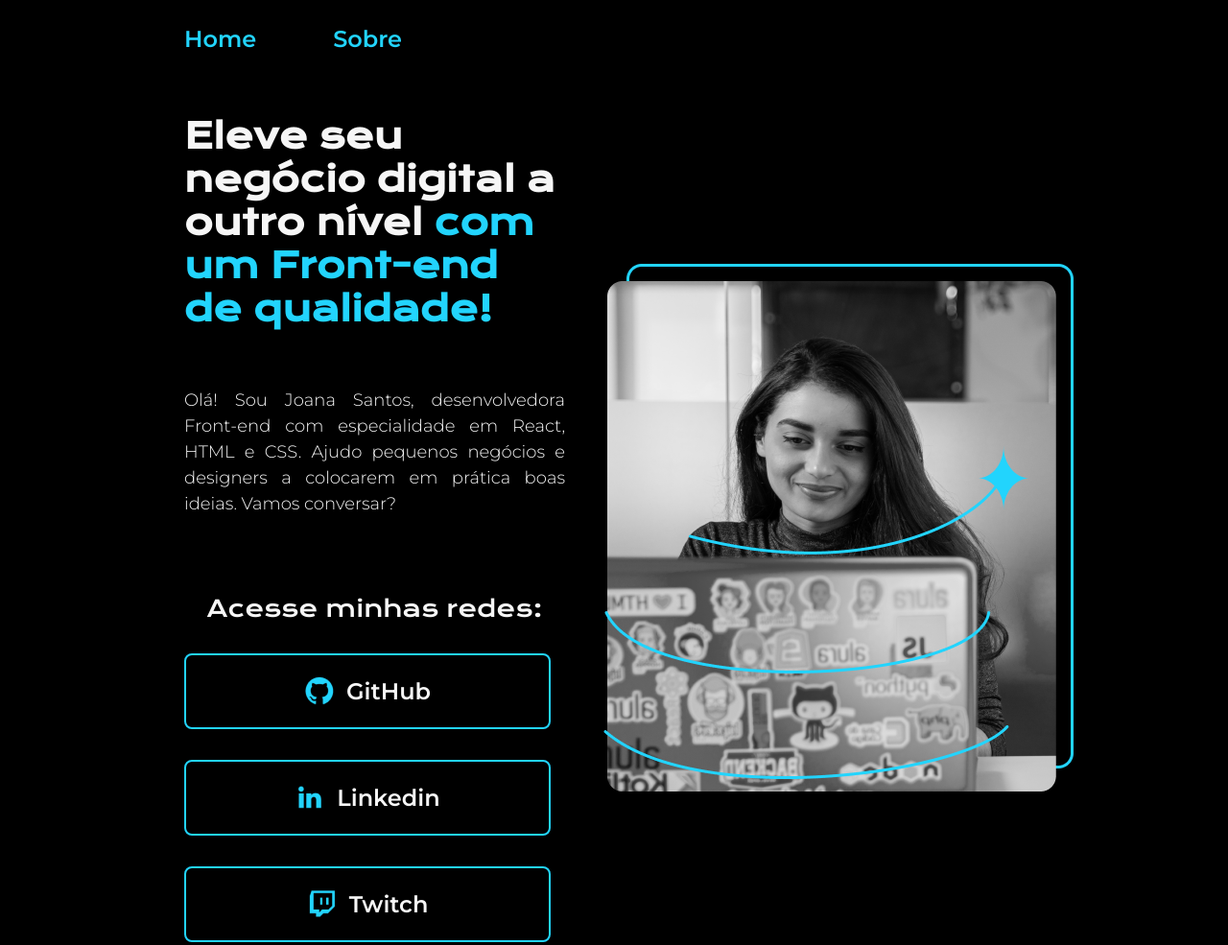
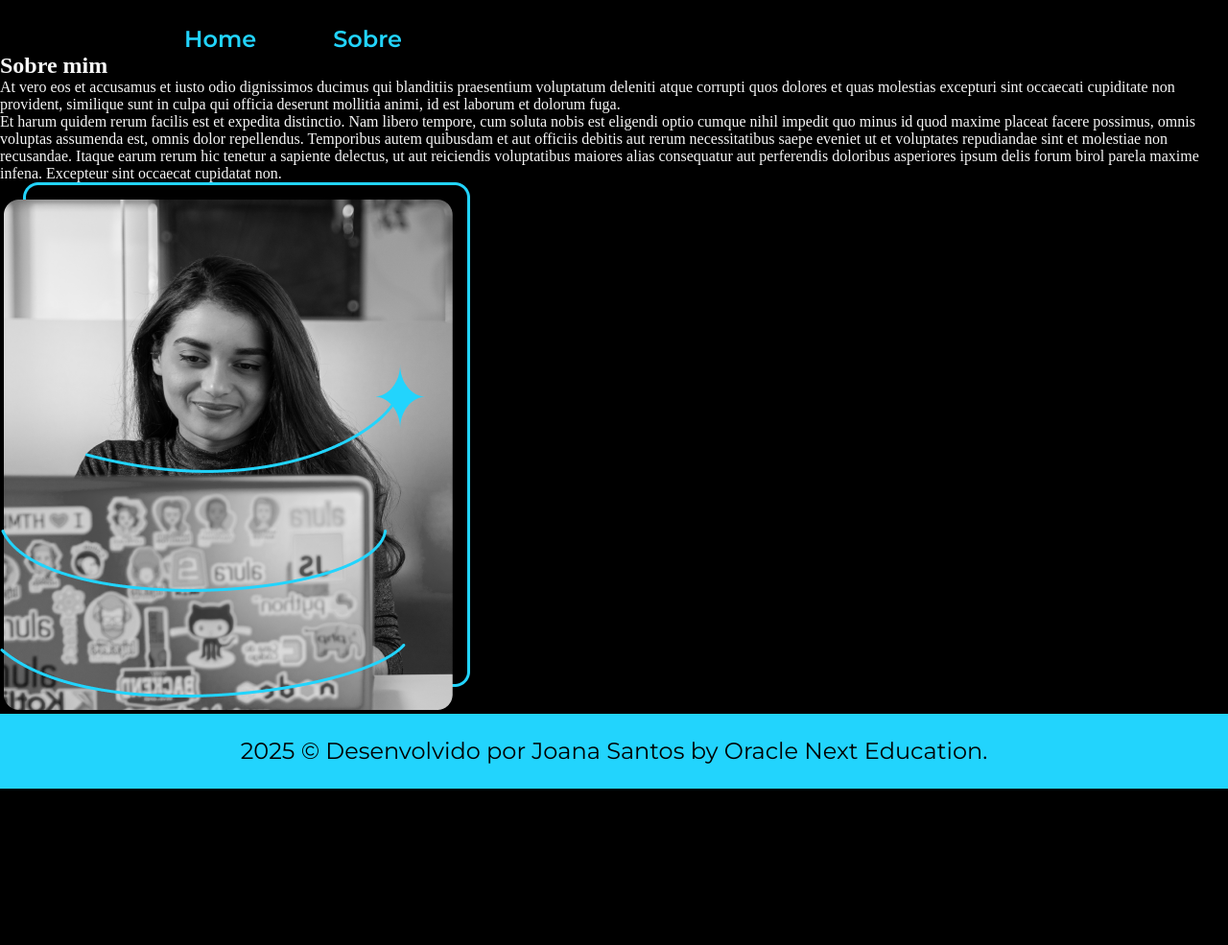
Before and after one commit to johnnysoutodev/curso_html-css-portfolio_by-one, a plain HTML site: page docs/about.html in a window 1280 px wide. Shown: the top 985 px of the page at 96% size. After the commit the page ends 822 px from the top, so only its background shows below. Drawn offline with nearby package versions, Linux system fonts and the light colour scheme.

Commit message:
feat: adicionada as classes no html apenas

```diff
--- a/docs/about.html
+++ b/docs/about.html
@@ -13,25 +13,17 @@
             <a class="cabecalho-menu-link" href="about.html">Sobre</a>
         </nav>
     </header>
-    <main class="apresentacao">
-        <section class="apresentacao-conteudo">
-            <h1 class="apresentacao-conteudo-titulo">Eleve seu negócio digital a outro nível <strong class="destaque-titulo">com um Front-end de qualidade!</strong></h1>
-            <p class="apresentacao-conteudo-texto">Olá! Sou Joana Santos, desenvolvedora Front-end com especialidade em React, HTML e CSS. Ajudo pequenos negócios e designers a colocarem em prática boas ideias. Vamos conversar?</p>
-            <div class="apresentacao-links">
-                <h2 class="apresentacao-links-subtitulo">Acesse minhas redes:</h2>
-                <a class="apresentacao-links-link" href="#">
-                    <img src="assets/icon_github.png" alt="Icone do GitHub">
-                    GitHub
-                </a>
-                <a class="apresentacao-links-link" href="#">
-                    <img src="assets/icon_linkedin.png" alt="Icone do Linkedin">
-                    Linkedin
-                </a>
-                <a class="apresentacao-links-link" href="#">
-                    <img src="assets/icon_twitch.png" alt="Icone do Twitch">
-                    Twitch
-                </a>
-            </div>
+    <main class="sobre">
+        <section class="sobre-conteudo">
+            <h1 class="sobre-conteudo-titulo">
+                Sobre mim
+            </h1>
+            <p class="sobre-conteudo-texto">
+                At vero eos et accusamus et iusto odio dignissimos ducimus qui blanditiis praesentium voluptatum deleniti atque corrupti quos dolores et quas molestias excepturi sint occaecati cupiditate non provident, similique sunt in culpa qui officia deserunt mollitia animi, id est laborum et dolorum fuga.
+            </p>
+            <p class="sobre-conteudo-texto">
+                Et harum quidem rerum facilis est et expedita distinctio. Nam libero tempore, cum soluta nobis est eligendi optio cumque nihil impedit quo minus id quod maxime placeat facere possimus, omnis voluptas assumenda est, omnis dolor repellendus. Temporibus autem quibusdam et aut officiis debitis aut rerum necessitatibus saepe eveniet ut et voluptates repudiandae sint et molestiae non recusandae. Itaque earum rerum hic tenetur a sapiente delectus, ut aut reiciendis voluptatibus maiores alias consequatur aut perferendis doloribus asperiores ipsum delis forum birol parela maxime infena. Excepteur sint occaecat cupidatat non.
+            </p>
         </section>
         <img src="assets/joanasantos.png" alt="Imagem da Joana Santos programando">
     </main>
```
